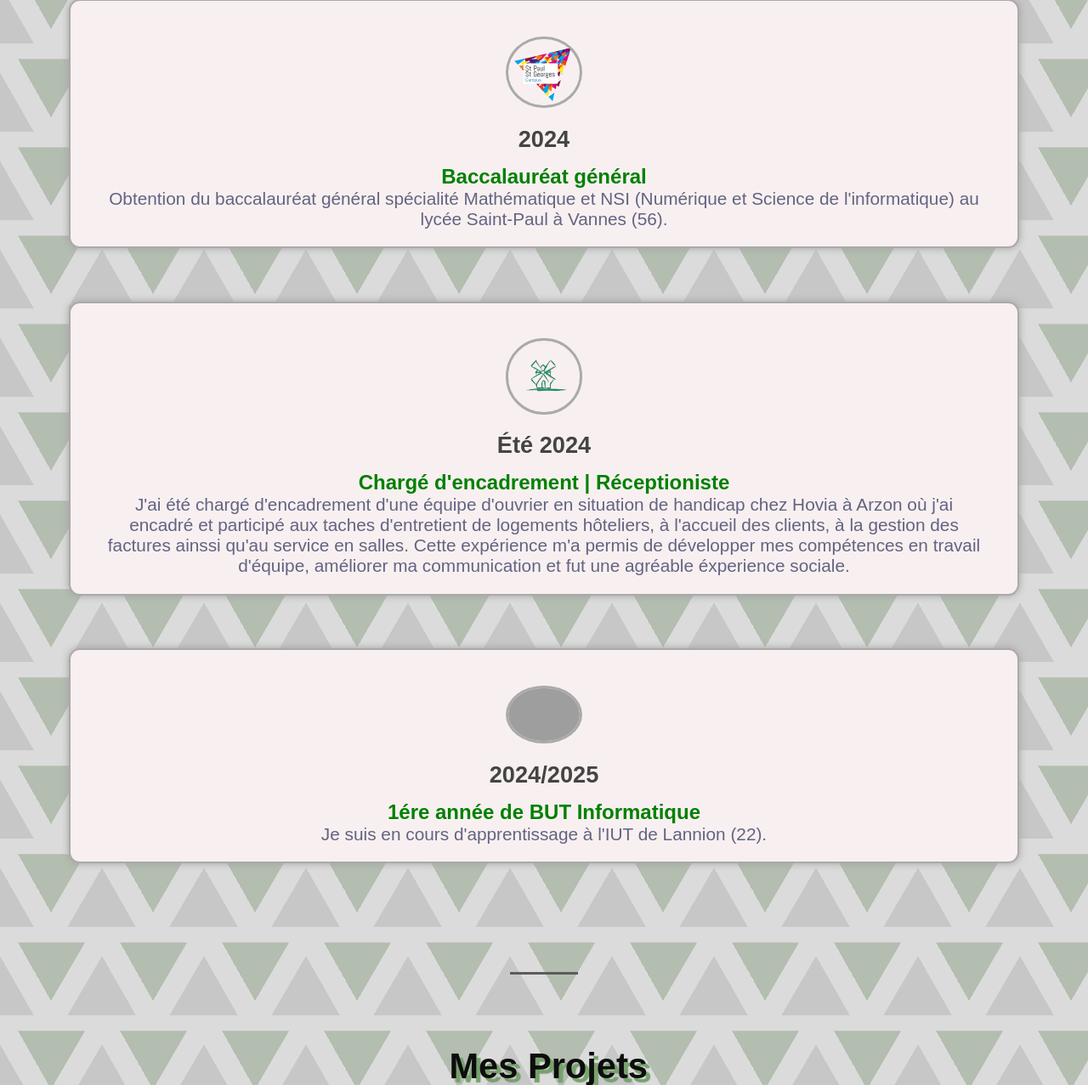
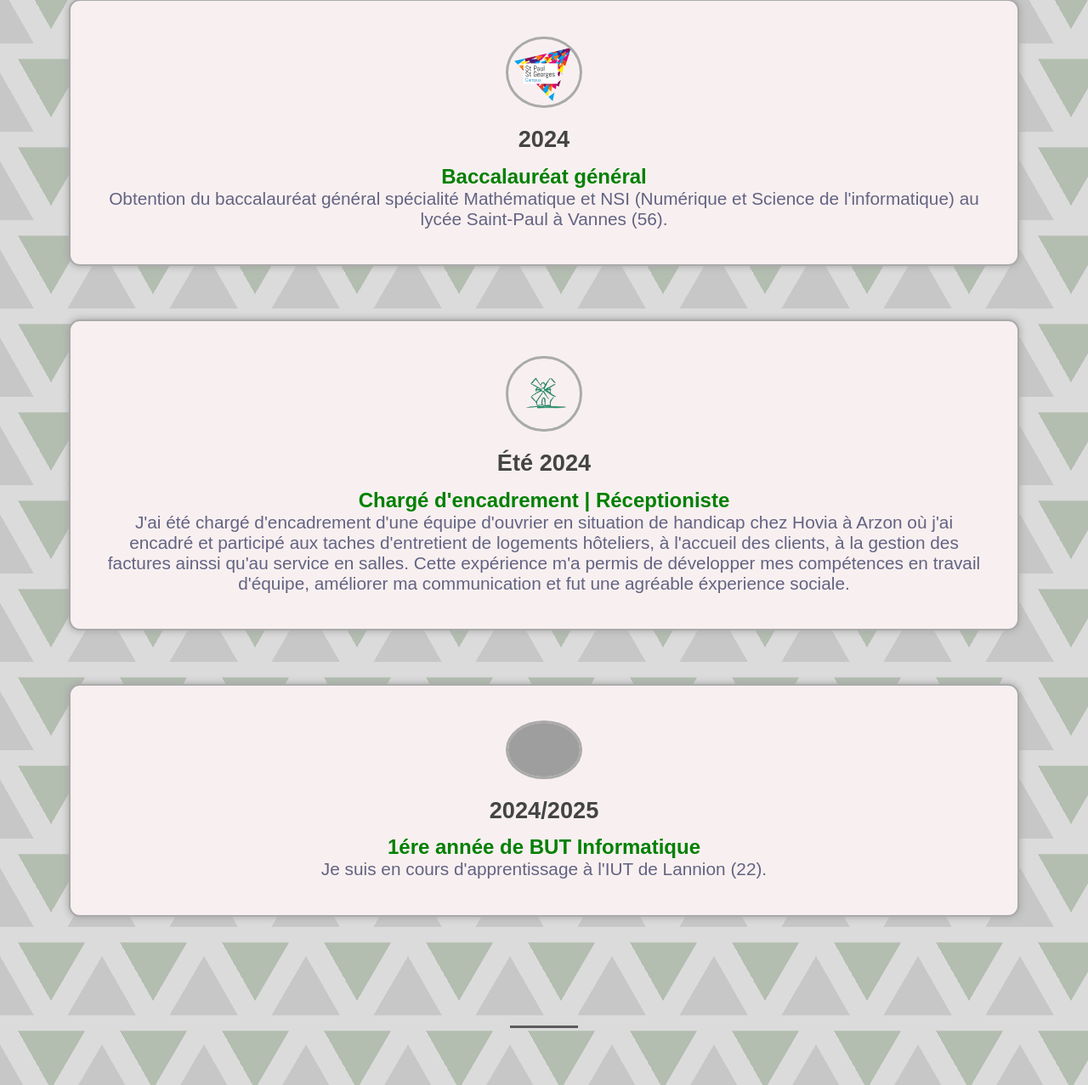
Before and after one commit to Magick0/Portfolio, a PHP site: page / in a window 1280 px wide. Shown: the part 3882-5159 px from the top of the page at 85% size. Run offline with PHP 8.4, Linux system fonts and the light colour scheme; grey boxes are pictures that could not be loaded.

Commit message:
Update portfolio.css

```diff
--- a/style/portfolio.css
+++ b/style/portfolio.css
@@ -342,6 +342,8 @@ div .separator {
     color: #636383;
     margin-left:1em;
     margin-right:1em;
+    margin-bottom:1em;
+
 }
 
 .Date {
```
